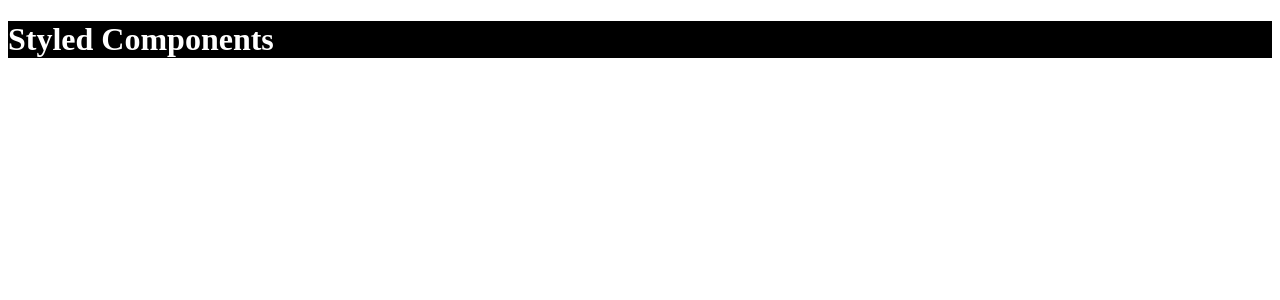
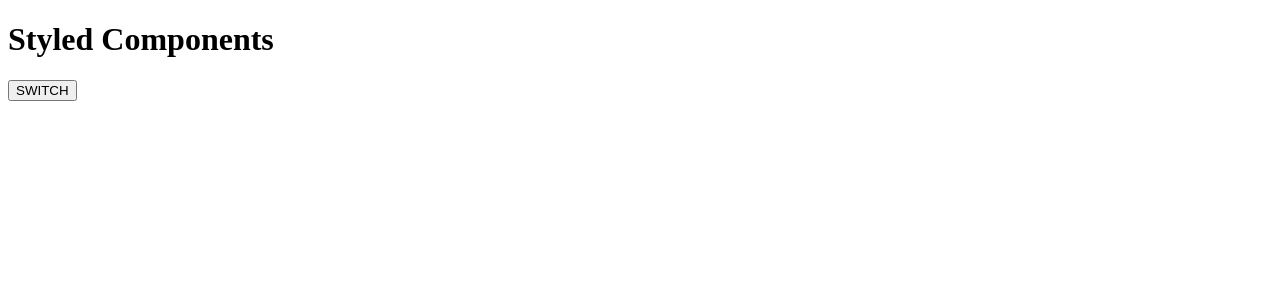
Before and after one commit to rajeevrhansda/tuts, a React (Create React App) app: page / in a window 1280 px wide. Shown: the top 300 px of the page. Built offline with nearby package versions, Linux system fonts and the light colour scheme.

Commit message:
get system theme setting and save theme setting

```diff
--- a/src/App.js
+++ b/src/App.js
@@ -1,6 +1,6 @@
 import { useState } from "react";
 import styled, { ThemeProvider } from "styled-components";
-import { darkTheme, lightTheme} from './Theme'
+import { darkTheme, lightTheme } from './Theme'
 
 const Container = styled.div`
 background-color: ${({ theme }) => theme.bg};
@@ -8,11 +8,17 @@
 `;
 
 function App() {
-  const [darkMode ,setDarkMOde] = useState(true);
+  const systemTheme = window.matchMedia("(prefers-color-scheme: dark)").matches;
+  const getThemeInMemory = localStorage.getItem('theme');
+  const themeInMemory = (getThemeInMemory === 'true');
+  const [darkMode, setDarkmode] = useState(themeInMemory == null ? systemTheme : themeInMemory);
+  localStorage.setItem('theme', darkMode);
+
   return (
     <ThemeProvider theme={darkMode ? darkTheme : lightTheme}>
       <Container className="app">
         <h1>Styled Components</h1>
+        <button onClick={() => setDarkmode(!darkMode)}>SWITCH</button>
       </Container>
     </ThemeProvider>
   );
```
